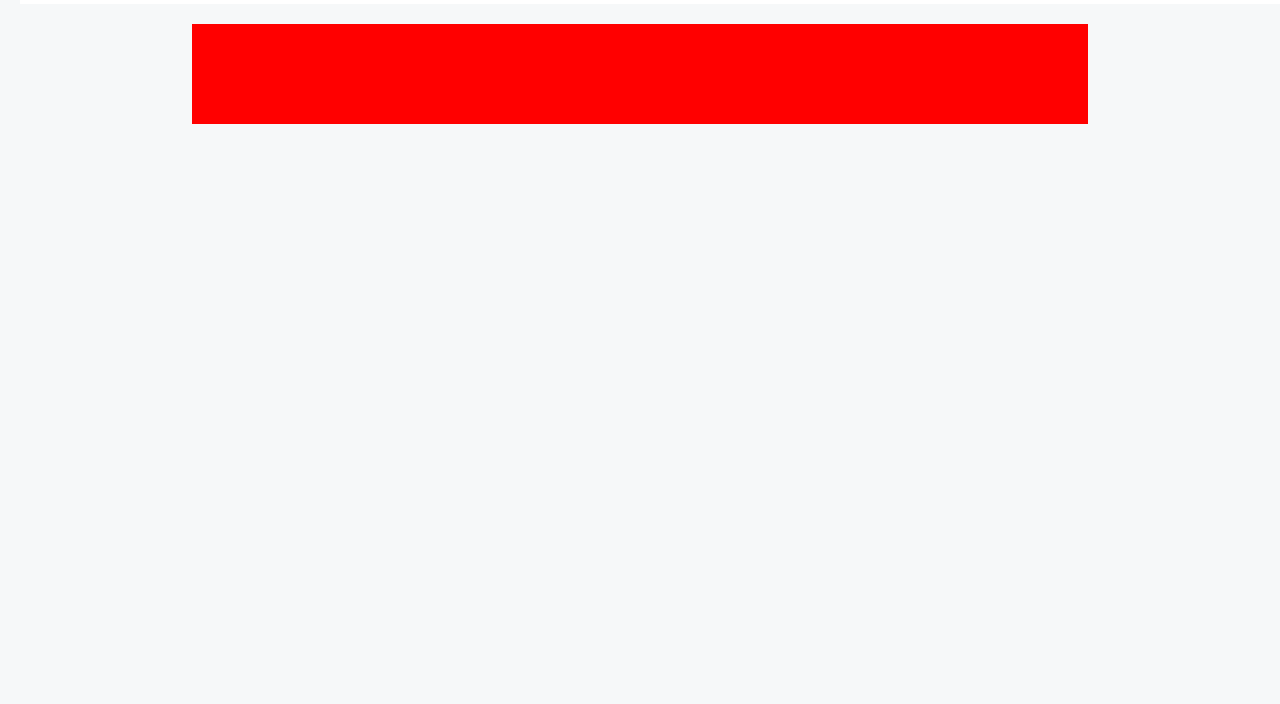
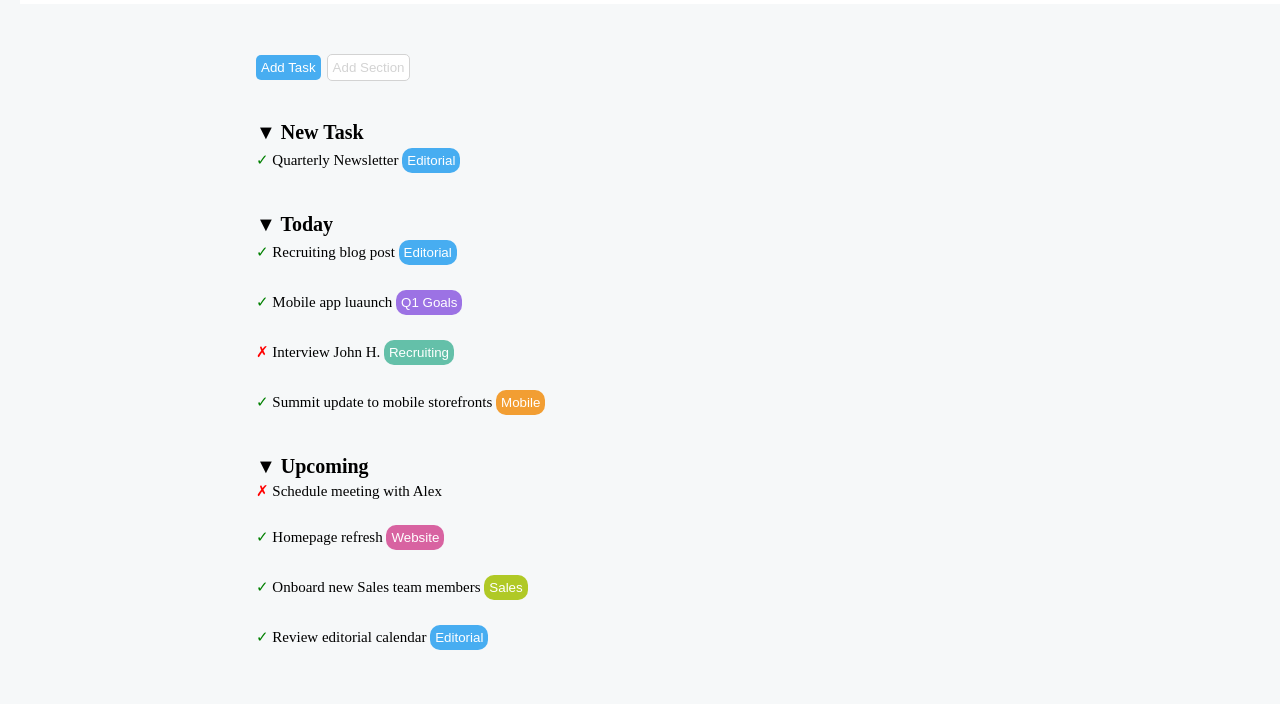
Before and after one commit to DiegoCopat/html-css-toboolist, a plain HTML site: page index.html in a window 1280 px wide. Shown: the part 96-800 px from the top of the page. Drawn offline with Linux system fonts and the light colour scheme.

Commit message:
Completato la scrittura del codice

```diff
--- a/css/style.css
+++ b/css/style.css
@@ -10,7 +10,27 @@ body {
 }
 
 /* comuni */
+.bottone {
+    padding: 5px;
+    border-radius: 5px;
+}
 
+.verde {
+    color: green;
+}
+
+.rosso {
+    color: red;
+}
+
+h2 {
+    font-size: 20px;
+    font-weight: 800;
+}
+
+.margine-5 {
+    margin: 4px 0;
+}
 
 /* header  */
 header {
@@ -29,13 +49,77 @@ header {
 
 #logo-scritta {
     font-size: 50px;
+    font-weight: 800;
 }
 
 /* main  */
 main {
-    width: 70%;
-    height: 100px;
-    background-color: red;
-    margin: auto;
-    margin-top: 20px;
+    width: 60%;
+    height: auto;
+    margin: 50px auto ;
 }
+
+.bottone-blu {
+    background-color: #47ADF1;
+    color: white;
+    border: 0px solid #47ADF1;
+    margin-right: 2px;
+}
+.bottone-grigio {
+    color: lightgrey;
+    border: 1px solid lightgrey;
+    background-color: white;
+}
+
+.sezione {
+    margin: 40px 0;
+    font-size: 15px;
+}
+
+.editorial {
+    padding: 5px;
+    background-color: #47ADF1;
+    border-radius: 10px;
+    border: 0;
+    color: white;
+}
+
+.q1 {
+    padding: 5px;
+    background-color: #9C72E4;
+    border-radius: 10px;
+    border: 0;
+    color: white;
+}
+
+.recruiting {
+    padding: 5px;
+    background-color: #64C0A9;
+    border-radius: 10px;
+    border: 0;
+    color: white;
+}
+
+.mobile {
+    padding: 5px;
+    background-color: #F29E33;
+    border-radius: 10px;
+    border: 0;
+    color: white;
+}
+
+.website {
+    padding: 5px;
+    background-color: #D863A1;
+    border-radius: 10px;
+    border: 0;
+    color: white;
+}
+
+.sales {
+    padding: 5px;
+    background-color: #B0C926;
+    border-radius: 10px;
+    border: 0;
+    color: white;
+}
--- a/index.html
+++ b/index.html
@@ -21,25 +21,41 @@
 
             <!-- Sezione con i relativi tasti -->
             <section>
-
+                <input class="bottone bottone-blu" type="button" value="Add Task">
+                <input class="bottone bottone-grigio" type="button" value="Add Section">
             </section>
             <!-- /Sezione con i relativi tasti -->
 
             <!-- Sezione new task -->
-            <section>
-
+            <section class="sezione">
+                <h2>&#9660; New Task</h2>
+                <div>
+                    <div class="margine-5"><span class="verde">&check;</span> Quarterly Newsletter <input class="editorial" type="button" value="Editorial"></div>
+                </div>
             </section>
             <!-- Sezione new task -->
 
             <!-- sezione today -->
-            <section>
-
+            <section class="sezione">
+                <h2>&#9660; Today</h2>
+                <div>
+                    <div class="margine-5"><span class="verde">&check;</span> Recruiting blog post <input class="editorial" type="button" value="Editorial"></div> <br>
+                    <div class="margine-5"><span class="verde">&check;</span> Mobile app luaunch <input class="q1" type="button" value="Q1 Goals"></div> <br>
+                    <div class="margine-5"><span class="rosso">&cross;</span> Interview John H. <input class="recruiting" type="button" value="Recruiting"></div> <br>
+                    <div class="margine-5"><span class="verde">&check;</span> Summit update to mobile storefronts <input class="mobile" type="button" value="Mobile"></div>
+                </div>
             </section>
             <!-- /sezione today -->
 
             <!-- sezione upcoming -->
-            <section>
-
+            <section class="sezione">
+                <h2>&#9660; Upcoming</h2>
+                <div>
+                    <div class="margine-5"><span class="rosso">&cross;</span> Schedule meeting with Alex</div> <br>
+                    <div class="margine-5"><span class="verde">&check;</span> Homepage refresh <input class="website" type="button" value="Website"></div> <br>
+                    <div class="margine-5"><span class="verde">&check;</span> Onboard new Sales team members <input class="sales" type="button" value="Sales"></div> <br>
+                    <div class="margine-5"><span class="verde">&check;</span> Review editorial calendar <input class="editorial" type="button" value="Editorial"></div>
+                </div>
             </section>
             <!-- sezione upcoming -->
 
```
